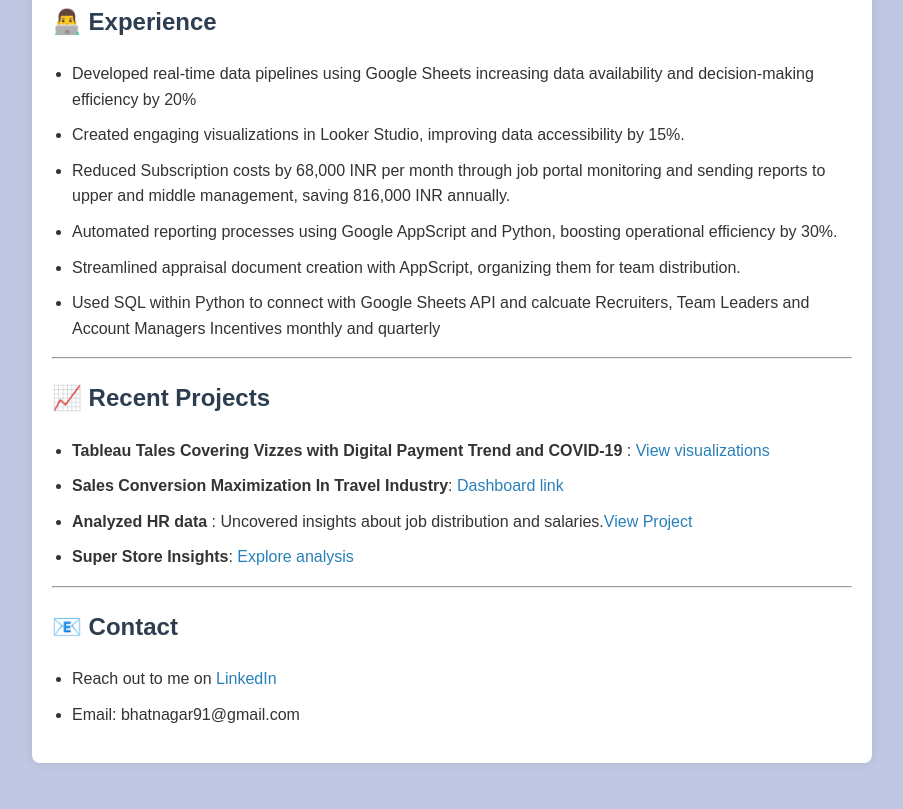
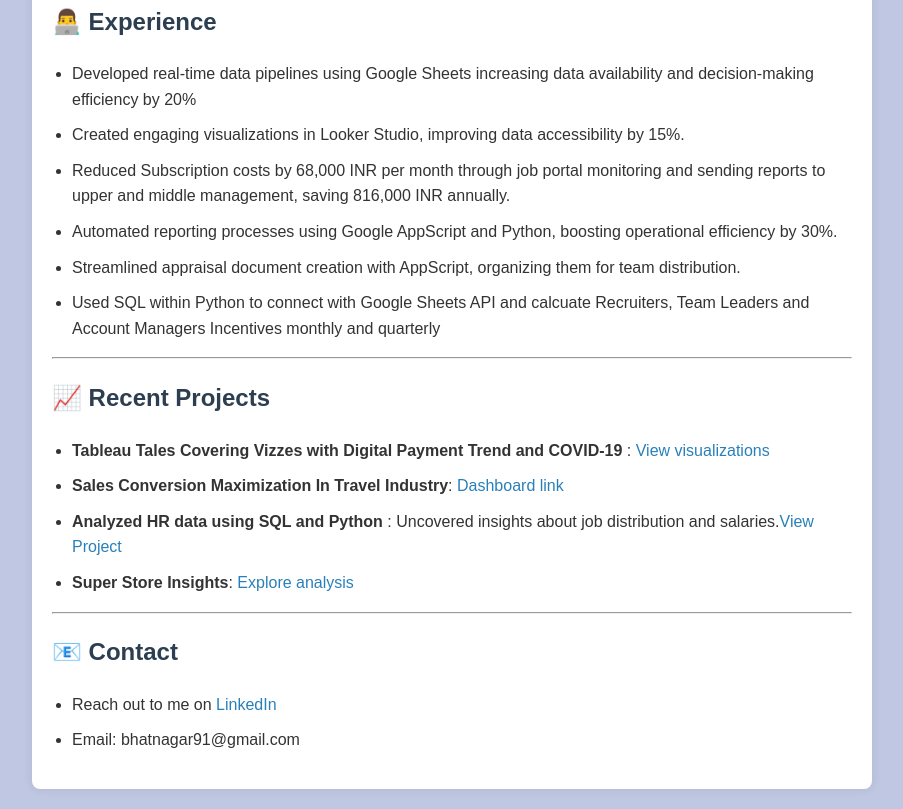
Before and after one commit to dakshbhatnagar/dakshbhatnagar.github.io, a plain HTML site: page index.html in a window 1280 px wide. Shown: the part 439-1248 px from the top of the page, without its empty margins (188-1091 px from the left). Before the commit the page ends 1222 px from the top, so only its background shows below. Drawn offline with Linux system fonts and the light colour scheme.

Commit message:
Update index.html

```diff
--- a/index.html
+++ b/index.html
@@ -67,7 +67,7 @@
         <ul style="list-style-type: disc; margin-left: 20px;">
             <li><strong>Tableau Tales Covering Vizzes with Digital Payment Trend and COVID-19 </strong>: <a href="https://public.tableau.com/app/profile/daksh.bhatnagar">View visualizations</a></li>
             <li><strong>Sales Conversion Maximization In Travel Industry</strong>: <a href="https://lookerstudio.google.com/reporting/cc4ee68d-2634-4110-8652-811626ea9b05/page/p_4qnx3lohhd">Dashboard link</a></li>
-            <li><strong>Analyzed HR data</strong> : Uncovered insights about job distribution and salaries.<a href="https://github.com/dakshbhatnagar/SQLProjects/tree/main/HRData">View Project</a></li>
+            <li><strong>Analyzed HR data using SQL and Python</strong> : Uncovered insights about job distribution and salaries.<a href="https://github.com/dakshbhatnagar/SQLProjects/tree/main/HRData">View Project</a></li>
             <li><strong>Super Store Insights</strong>: <a href="https://docs.google.com/spreadsheets/d/14h0UCZOhi1nQx7oT7DY8SYmqp3S0Y5UssEjkGAuVgXo/edit#gid=312503756">Explore analysis</a></li>
 
         </ul>
```
